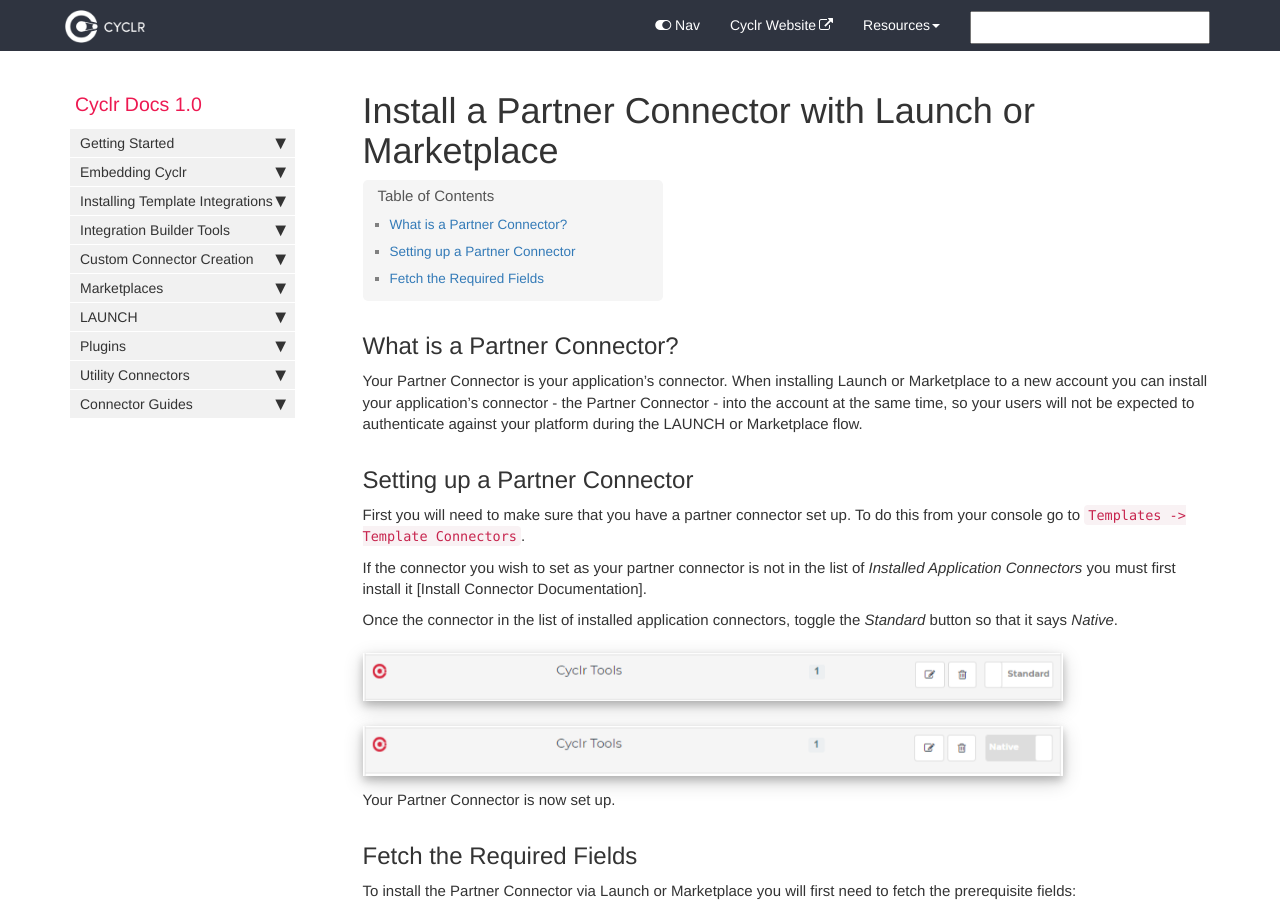
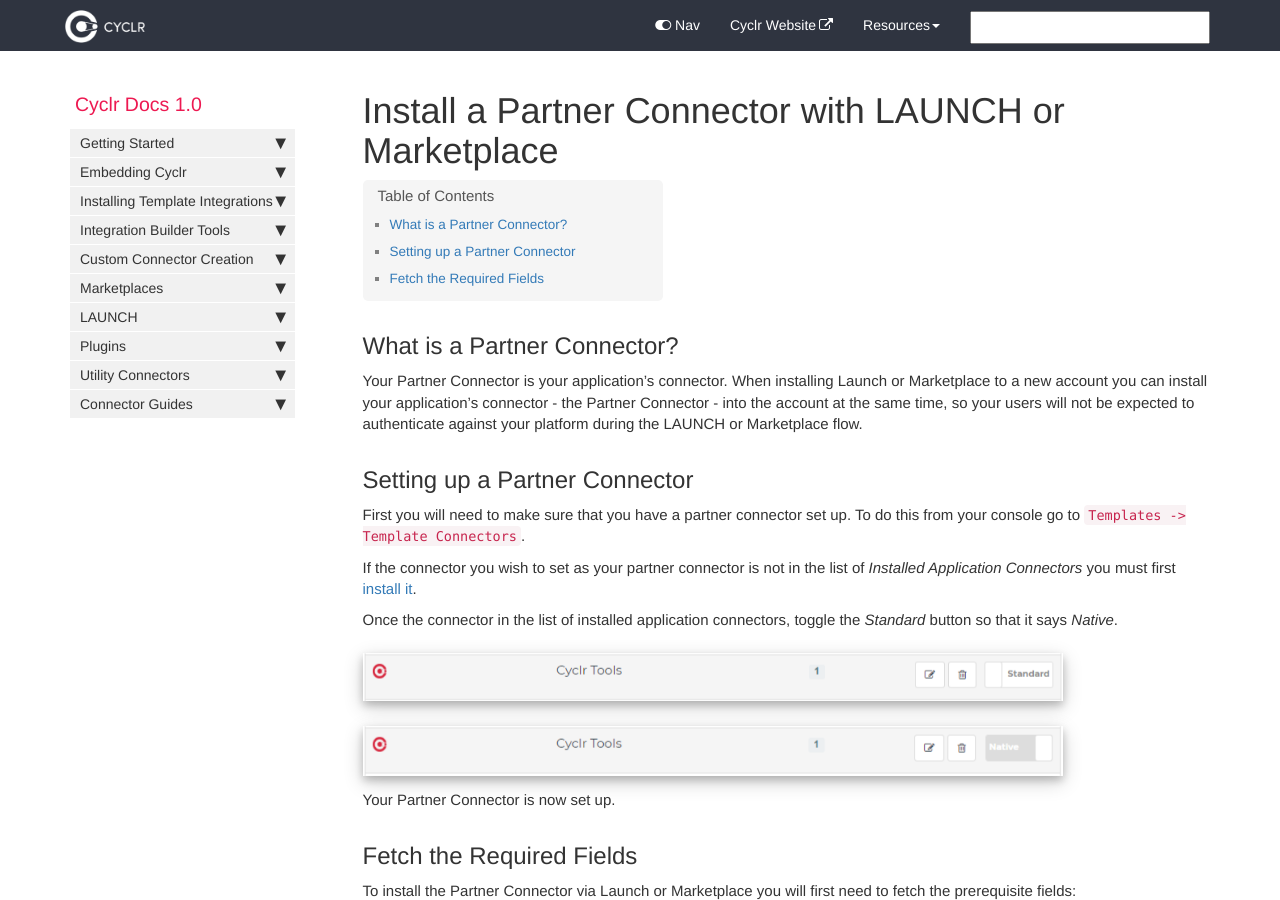
Before and after one commit to sneakysneak/docs, a Jekyll site: the page built from pages/launch/partner-connector-install.md, in a window 1280 px wide and 900 px high. Built offline with Jekyll 4.4.1, drawn with Linux system fonts in a browser that asks for light colours; nearby versions of some CDN libraries; comment, search, counter and statistics services are not loaded.

Commit message:
Fix broken links on partner connector install

```diff
--- a/pages/launch/partner-connector-install.md
+++ b/pages/launch/partner-connector-install.md
@@ -1,7 +1,7 @@
 ---
-title: Install a Partner Connector with Launch or Marketplace
+title: Install a Partner Connector with LAUNCH or Marketplace
 sidebar: cyclr_sidebar
-permalink: partner_connector
+permalink: partner-connector
 tags: [launch, marketplace, guide, partner connector]
 ---
 
@@ -15,7 +15,7 @@ Setting up a Partner Connector
 First you will need to make sure that you have a partner connector set up.
 To do this from your console go to `Templates -> Template Connectors`.
 
-If the connector you wish to set as your partner connector is not in the list of *Installed Application Connectors* you must first install it [Install Connector Documentation].
+If the connector you wish to set as your partner connector is not in the list of *Installed Application Connectors* you must first [install it](installing-connectors).
 
 Once the connector in the list of installed application connectors, toggle the *Standard* button so that it says *Native*.
 
@@ -88,5 +88,5 @@ Once you have fetched the Partner Connector properties you can include them in t
 
 For more details on deploying to Launch or Marketplace:
 
-- [Deploying Launch](launch-deployment.md)
-- [Deploying Marketplace](marketplace-deployment.md)
+- [Deploying Launch](launch-deployment)
+- [Deploying Marketplace](marketplace-deployment)
```
